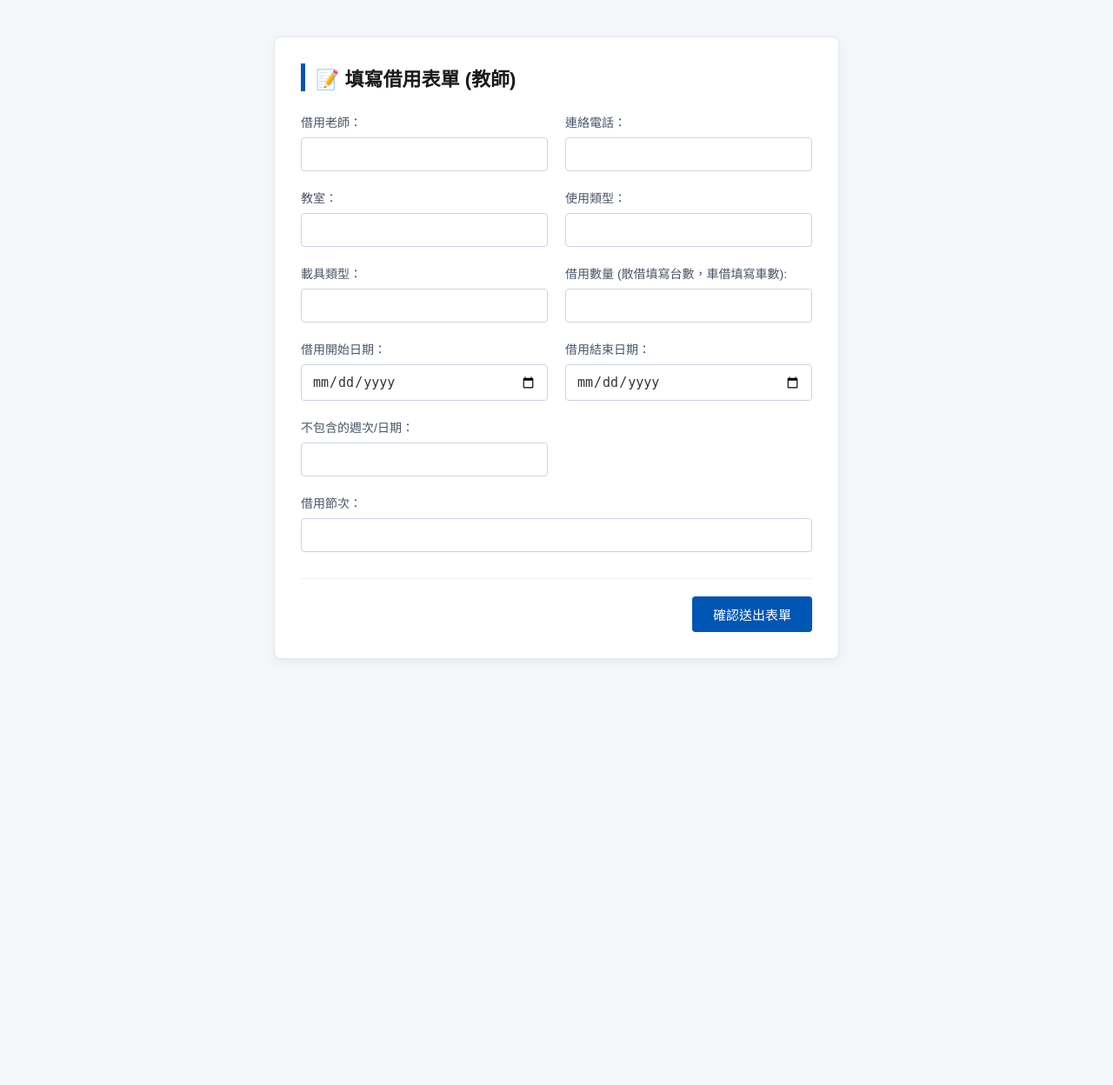
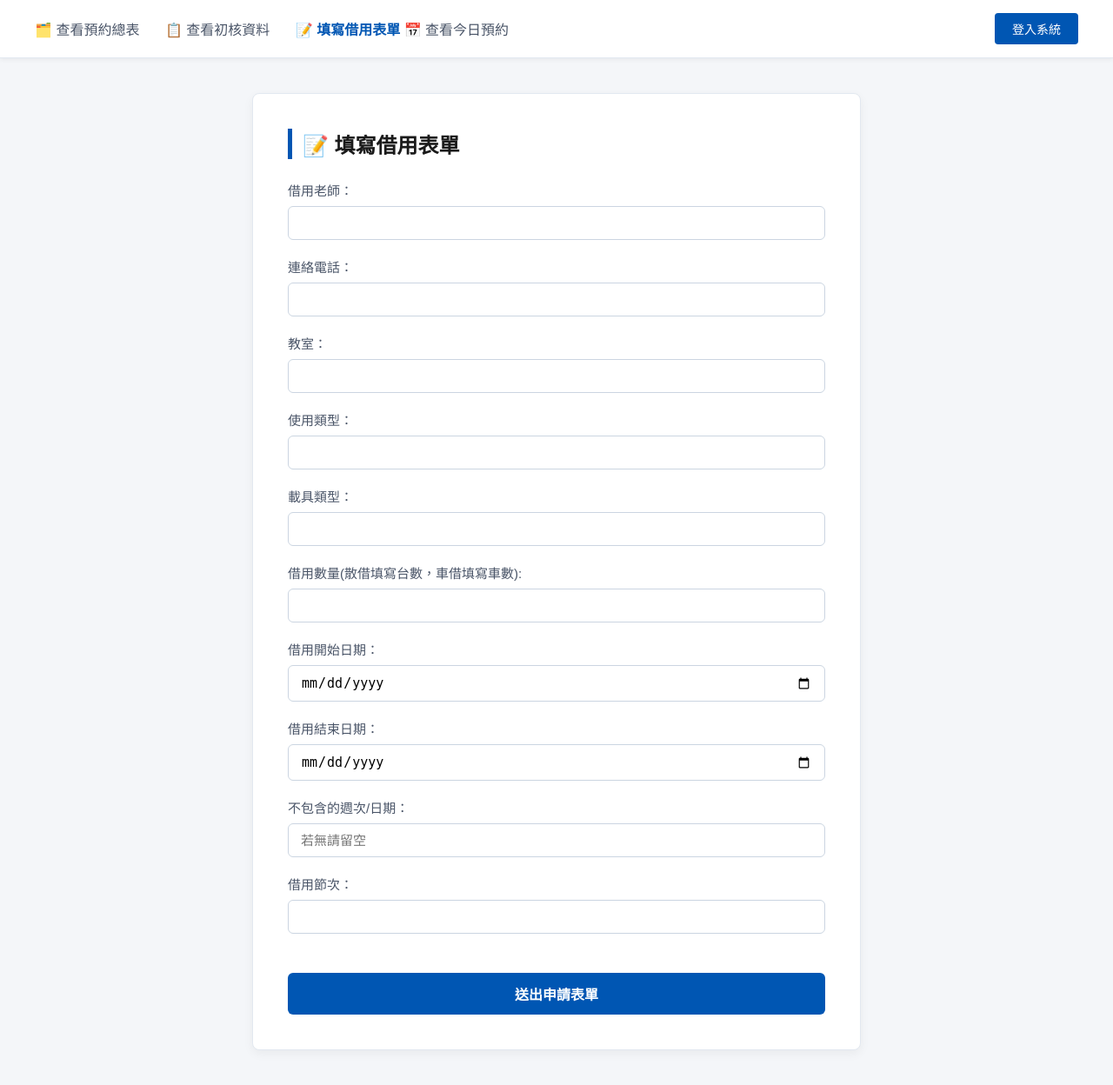
Before and after one commit to celine195/gittest2026, a Django app: template show/templates/forms.html in a window 1280 px wide. Shown: the whole page at 87% size. Before the commit the page ends 758 px from the top, so only its background shows below. Run offline with Django 5.2, Linux system fonts and the light colour scheme; the template is opened without the code that fills it, so the values that code supplies are empty, except form fields; tables that the repository leaves empty hold one stand-in row (values such as "Sample post"); form fields are guessed from the names that the template uses.

Commit message:
完成上排按鈕合併

```diff
--- a/show/templates/forms.html
+++ b/show/templates/forms.html
@@ -4,190 +4,187 @@
     <meta charset="UTF-8">
     <title>填寫借用表單</title>
     <style>
+        /* 全局基礎設定：移除原本可能打架的 flex */
         body {
-            font-family: "Helvetica Neue", Helvetica, Arial, "PingFang TC", "Hiragino Sans GB", "Microsoft JhengHei", sans-serif;
+            font-family: "Helvetica Neue", Helvetica, Arial, "PingFang TC", "Microsoft JhengHei", sans-serif;
             background-color: #f4f6f9;
             color: #333333;
             margin: 0;
-            padding: 40px 20px;
+            padding: 0;
+        }
+
+        /* 頂部通用導覽列：強迫橫跨最上層一整列 */
+        .top-nav {
             display: flex;
-            justify-content: center;
+            justify-content: space-between;
             align-items: center;
-            min-height: 100vh;
+            background-color: #ffffff;
+            padding: 15px 40px;
+            border-bottom: 1px solid #e2e8f0;
+            box-shadow: 0 2px 5px rgba(0,0,0,0.05);
+            width: 100%;
             box-sizing: border-box;
         }
 
-        .form-container {
+        /* 主內容包裹區：強迫垂直排列（上下分層）並讓卡片置中 */
+        .main-content {
+            display: flex;
+            justify-content: center;
+            padding: 40px 20px;
+            box-sizing: border-box;
+        }
+
+        /* 表單主體卡片外框 */
+        .container {
             background-color: #ffffff;
             border: 1px solid #e2e8f0;
             border-radius: 8px;
             box-shadow: 0 4px 12px rgba(0, 0, 0, 0.05);
             width: 100%;
-            max-width: 650px;
-            padding: 30px;
+            max-width: 700px; /* 表單不需要太寬，設定 700px 最美觀 */
+            padding: 40px;
             box-sizing: border-box;
         }
 
-        .form-header {
+        /* 表單標題裝飾 */
+        h2 {
+            margin-top: 0;
+            margin-bottom: 25px;
+            font-size: 24px;
+            color: #1a1a1a;
             border-left: 5px solid #0056b3;
             padding-left: 12px;
-            margin-bottom: 25px;
-        }
-
-        .form-header h2 {
-            margin: 0;
-            font-size: 22px;
-            color: #1a1a1a;
             font-weight: 600;
         }
 
-        .form-grid {
-            display: grid;
-            grid-template-columns: repeat(2, 1fr);
-            gap: 20px;
+        /* 讓 Django 的表單輸入框和標籤更好看 */
+        form label {
+            display: block;
+            font-weight: 500;
+            margin-bottom: 8px;
+            color: #4a5568;
+            font-size: 15px;
         }
 
-        .full-width {
-            grid-column: span 2;
+        /* 幫所有的輸入框、下拉選單加上漂亮的襯線與間距 */
+        form input[type="text"],
+        form input[type="date"],
+        form select {
+            width: 100%;
+            padding: 10px 14px;
+            border: 1px solid #cbd5e1;
+            border-radius: 6px;
+            font-size: 15px;
+            background-color: #fff;
+            box-sizing: border-box;
+            transition: border-color 0.2s;
         }
 
-
-        .form-group {
-            display: flex;
-            flex-direction: column;
+        form input:focus, form select:focus {
+            outline: none;
+            border-color: #0056b3;
+            box-shadow: 0 0 0 3px rgba(0, 86, 179, 0.1);
         }
 
-        .form-group label {
-            font-size: 14px;
-            font-weight: 500;
-            color: #4a5568;
-            margin-bottom: 8px;
-        }
-
-        .form-group input,
-        .form-group select,
-        .form-group textarea {
-            width: 100%;
-            padding: 10px 12px;
-            font-size: 15px;
-            border: 1px solid #cbd5e1;
-            border-radius: 4px;
-            background-color: #ffffff;
-            color: #333333;
-            outline: none;
-            transition: all 0.2s ease-in-out;
-            box-sizing: border-box;
-        }
-
-        .form-group input:focus,
-        .form-group select:focus,
-        .form-group textarea:focus {
-            border-color: #0056b3;
-            box-shadow: 0 0 0 3px rgba(0, 86, 179, 0.15);
-        }
-
-        .form-actions {
-            margin-top: 30px;
-            border-top: 1px solid #edf2f7;
-            padding-top: 20px;
-            display: flex;
-            justify-content: flex-end;
-        }
-
+        /* 送出按鈕樣式 */
         .btn-submit {
             background-color: #0056b3;
             color: #ffffff;
             border: none;
-            border-radius: 4px;
-            padding: 10px 24px;
-            font-size: 15px;
-            font-weight: 500;
+            padding: 12px 24px;
+            border-radius: 6px;
+            font-size: 16px;
+            font-weight: 600;
             cursor: pointer;
-            transition: background-color 0.2s ease;
+            width: 100%;
+            margin-top: 20px;
+            transition: background-color 0.2s;
         }
 
         .btn-submit:hover {
             background-color: #004085;
         }
-
-        @media (max-width: 600px) {
-            .form-grid {
-                grid-template-columns: 1fr;
-            }
-            .full-width {
-                grid-column: span 1;
-            }
-        }
     </style>
 </head>
 <body>
 
-    <div class="form-container">
-        <div class="form-header">
-            <h2>📝 填寫借用表單 (教師)</h2>
+    <div class="top-nav">
+        <div>
+            <a href="{% url 'view_borrow_list' %}" style="margin-right: 25px; text-decoration: none; color: #4a5568; font-weight: 500; display: inline-block;">🗂️ 查看預約總表 </a>
+            <a href="{% url 'view_borrow_list' %}" style="margin-right: 25px; text-decoration: none; color: #4a5568; font-weight: 500; display: inline-block;">📋 查看初核資料 </a>
+            <a href="{% url 'submit_borrow' %}" style="text-decoration: none; color: #0056b3; font-weight: 600; display: inline-block;">📝 填寫借用表單</a>
+            <a href="{% url 'today_reservation' %}" style="margin-right: 25px; text-decoration: none; color: #4a5568; font-weight: 500; display: inline-block;">📅 查看今日預約</a>
         </div>
+            <div style="font-size: 14px;">
+            {% if user.is_authenticated %}
+                <span style="color: #4a5568; margin-right: 15px;">👋 你好，<strong style="color: #0056b3;">{{ user.username }}</strong></span>
+                <a href="{% url 'logout' %}" style="color: #dc2626; text-decoration: underline; font-weight: 500;">安全登出</a>
+            {% else %}
+                <a href="{% url 'login' %}" style="background-color: #0056b3; color: #ffffff; text-decoration: none; padding: 8px 20px; border-radius: 4px; font-weight: 500; display: inline-block;">登入系統</a>
+            {% endif %}
+        </div>
+    </div>
 
-        <form method="post">
-            {% csrf_token %}
+    <div class="main-content">
+        <div class="container">
+            <h2>📝 填寫借用表單</h2>
 
-            <div class="form-grid">
-                <div class="form-group">
+            <form method="post">
+                {% csrf_token %}
+
+                <div style="margin-bottom: 20px;">
                     <label>借用老師：</label>
                     {{ form.user }}
                 </div>
 
-                <div class="form-group">
+                <div style="margin-bottom: 20px;">
                     <label>連絡電話：</label>
                     {{ form.phone }}
                 </div>
 
-                <div class="form-group">
+                <div style="margin-bottom: 20px;">
                     <label>教室：</label>
                     {{ form.location }}
                 </div>
 
-                <div class="form-group">
+                <div style="margin-bottom: 20px;">
                     <label>使用類型：</label>
                     {{ form.usage_type }}
                 </div>
 
-                <div class="form-group">
+                <div style="margin-bottom: 20px;">
                     <label>載具類型：</label>
                     {{ device_form.device_type }}
                 </div>
 
-                <div class="form-group">
-                    <label>借用數量 (散借填寫台數，車借填寫車數):</label>
+                <div style="margin-bottom: 20px;">
+                    <label>借用數量(散借填寫台數，車借填寫車數):</label>
                     {{ form.device_amount }}
                 </div>
 
-                <div class="form-group">
+                <div style="margin-bottom: 20px;">
                     <label>借用開始日期：</label>
                     {{ time_form.start_date }}
                 </div>
 
-                <div class="form-group">
+                <div style="margin-bottom: 20px;">
                     <label>借用結束日期：</label>
                     {{ time_form.end_date }}
                 </div>
 
-                <div class="form-group">
+                <div style="margin-bottom: 20px;">
                     <label>不包含的週次/日期：</label>
-                    {{ time_form.excluded_weeks }}
+                    <input type="text" placeholder="若無請留空">
                 </div>
 
-                <div class="form-group full-width">
+                <div style="margin-bottom: 25px;">
                     <label>借用節次：</label>
                     {{ time_form.period }}
                 </div>
 
-
-            </div>
-
-            <div class="form-actions">
-                <button type="submit" class="btn-submit">確認送出表單</button>
-            </div>
-        </form>
+                <button type="submit" class="btn-submit">送出申請表單</button>
+            </form>
+        </div>
     </div>
 
 </body>
```
Also changed, not shown: show/models.py (+6 -8 lines), show/templates/borrow_list.html (+4 -3 lines), show/templates/forms.py (deleted, +0 -17 lines), show/templates/today_reservation.html (+48 -4 lines), show/views.py (+43 -1 lines), db.sqlite3, show/form.py (line endings or trailing spaces), show/migrations/0001_initial.py, show/migrations/0002_alter_borrowlist_device_id_alter_borrowlist_time_id_and_more.py (deleted), show/migrations/0002_alter_list_user.py (deleted), show/migrations/0003_alter_borrowlist_device_id.py (deleted), show/migrations/0003_borrowlist_alter_reservationschedule_booking_form_and_more.py (deleted), show/migrations/0004_borrowlist_quantity_alter_borrowlist_device_amount.py (deleted), show/migrations/0005_remove_borrowlist_device_amount.py (deleted).
